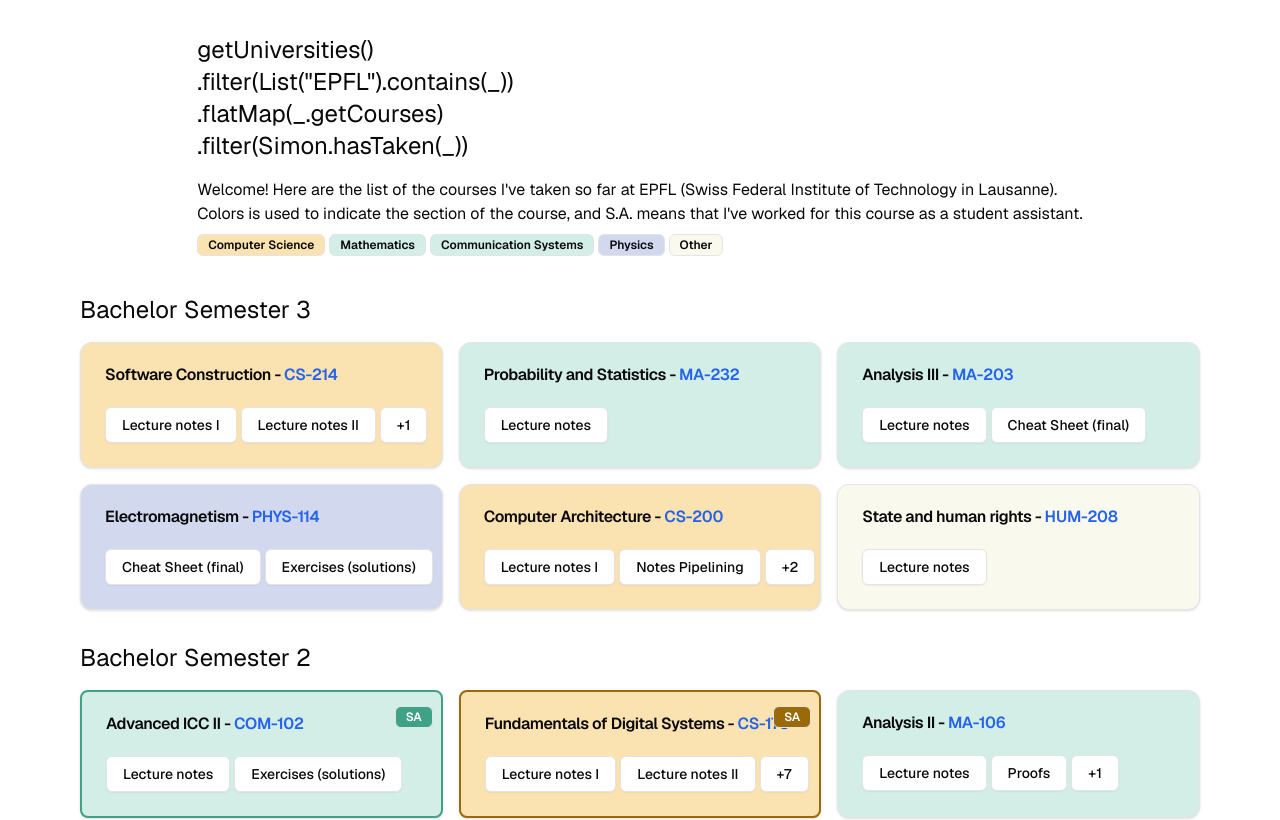
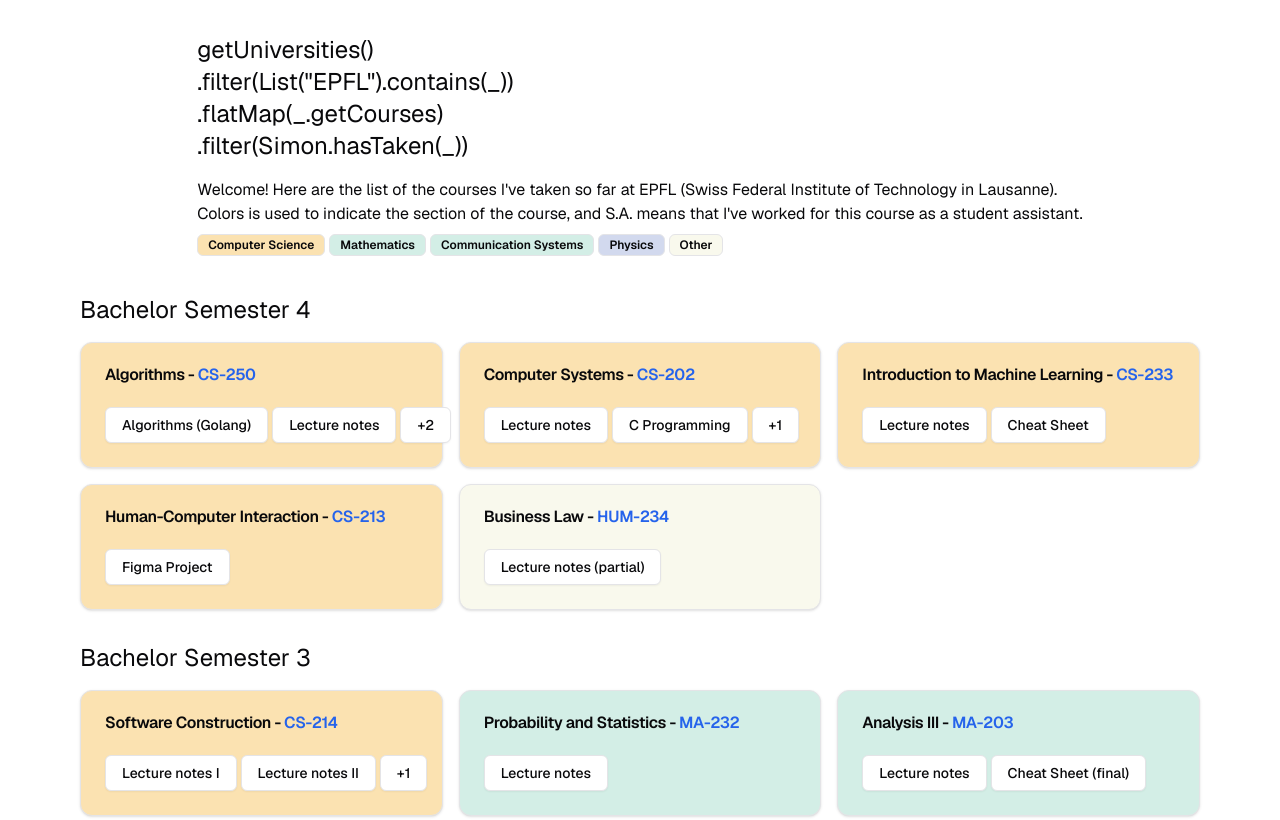
Before and after one commit to simon-epfl/academics, a Next.js app: page / in a window 1280 px wide. Shown: the top 820 px of the page. Built offline with nearby package versions, Linux system fonts and the light colour scheme.

Commit message:
add new courses

```diff
--- a/app/page.tsx
+++ b/app/page.tsx
@@ -1,3 +1,31 @@
+/*
+## Computer Systems
+
+## Intro to Machine Learning
+
+* Résumé sur la classification linéaire (perceptron, régression logistique, SVMs) : [PDF](./intro-to-machine-learning/ClassificationLinéaire/Classification%20Linéaire.pdf)
+* Résumé sur les arbres de décision et forêts aléatoires : [PDF](./intro-to-machine-learning/DecisionTrees/Decision%20Trees.pdf)
+* Résumé sur les transformers : [PDF](./intro-to-machine-learning/Transformers/Transformers.pdf)
+* Résumé sur K-Means : [PDF](./intro-to-machine-learning/KMeans/K-Means.pdf)
+* Résumé sur K-Nearest Neighbors : [PDF](./intro-to-machine-learning/KNN/KNN%20(K%20Nearest%20Neighbors).pdf)
+* Résumé sur l'optimisation : [PDF](./intro-to-machine-learning/Optimization/Optimization.pdf)
+* Résumé sur la réduction de dimensionnalité (PCA, LDA): [PDF](./intro-to-machine-learning/Réduction%20Linéaire/Réduction.pdf)
+* Résumé sur les CNNs : [PDF](./intro-to-machine-learning/CNN/CNN%20Convolutional%20Neural%20Networks.pdf)
+* Résumé sur le MLP (Multi-Layer Perceptron) : [PDF](./intro-to-machine-learning/MultiLayerPerceptron/Multi-Layer%20Perceptron.pdf)
+* Résumé sur la régression linéaire : [PDF](./intro-to-machine-learning/RegressLineaire/Régression%20Linéaire.pdf)
+* Résumé sur des notions générales en ML : [PDF](./intro-to-machine-learning/MISC/Misc.pdf)
+* Résumé sur les méthodes de validation : [PDF](./intro-to-machine-learning/Validation/Validation.pdf)
+* Résumé sur Python/Numpy : [PDF](./intro-to-machine-learning/Intro%20to%20ML%20Python.pdf)
+
+## Human Computer Interaction
+
+* Notre projet de semestre Figma : [PDF](./human-computer-interaction/IPS_Exsight.fig)
+
+## SHS : État et droit humain
+
+* Notes de cours (partielles) : [PDF](./droit-des-affaires/Droit%20des%20affaires.pdf)
+*/
+
 import {
   Card,
   CardContent,
@@ -38,6 +66,90 @@
 }
 
 const semesters = [
+  {
+    title: 'Bachelor Semester 4',
+    courses: [
+      {
+        title: "Algorithms",
+        code: "CS-250",
+        url: "https://edu.epfl.ch/coursebook/fr/algorithms-i-CS-250",
+        buttons: [
+          {
+            title: "Algorithms (Golang)",
+            url: "https://github.com/simon-epfl/algorithms"
+          },
+          {
+            title: "Lecture notes",
+            url: "https://github.com/simon-epfl/notes-ba4-simon/blob/master/algorithms/Algorithms.pdf"
+          },
+          {
+            title: "Cheat Sheet (midterm)",
+            url: "https://github.com/simon-epfl/notes-ba4-simon/blob/master/algorithms/cheat_sheet_algo_midterm.pdf"
+          },
+          {
+            title: "Cheat Sheet (final)",
+            url: "https://github.com/simon-epfl/notes-ba4-simon/blob/master/algorithms/cheat_sheet_algo_final.pdf"
+          }
+        ]
+      },
+      {
+        title: "Computer Systems",
+        code: "CS-202",
+        url: "https://edu.epfl.ch/coursebook/fr/computer-systems-CS-202",
+        buttons: [
+          {
+            title: "Lecture notes",
+            url: "https://github.com/simon-epfl/notes-ba4-simon/blob/master/computer-systems/Compsys.pdf"
+          },
+          {
+            title: "C Programming",
+            url: "https://github.com/simon-epfl/notes-ba4-simon/blob/master/computer-systems/Compsys%20C.pdf"
+          },
+          {
+            title: "Cheat Sheet",
+            url: "https://github.com/simon-epfl/notes-ba4-simon/blob/master/computer-systems/cheat_sheet_compsys.pdf"
+          }
+        ]
+      },
+      {
+        title: "Introduction to Machine Learning",
+        code: "CS-233",
+        url: "https://edu.epfl.ch/coursebook/en/introduction-to-machine-learning-CS-233",
+        buttons: [
+          {
+            title: "Lecture notes",
+            url: "https://github.com/simon-epfl/notes-ba4-simon#intro-to-machine-learning"
+          },
+          {
+            title: "Cheat Sheet",
+            url: "https://github.com/simon-epfl/notes-ba4-simon/blob/master/intro-to-machine-learning/iml_cheatsheet_side1.pdf"
+          }
+        ]
+      },
+      {
+        title: "Human-Computer Interaction",
+        code: "CS-213",
+        url: "https://edu.epfl.ch/coursebook/en/human-computer-interaction-CS-213",
+        buttons: [
+          {
+            title: "Figma Project",
+            url: "https://github.com/simon-epfl/notes-ba4-simon/blob/master/human-computer-interaction/IPS_Exsight.fig"
+          }
+        ]
+      },
+      {
+        title: "Business Law",
+        code: "HUM-234",
+        url: "https://edu.epfl.ch/coursebook/fr/droit-des-affaires-HUM-234",
+        buttons: [
+          {
+            title: "Lecture notes (partial)",
+            url: "https://github.com/simon-epfl/notes-ba4-simon/blob/master/droit-des-affaires/Droit%20des%20affaires.pdf"
+          }
+        ]
+      }
+    ]
+  },
   {
     title: 'Bachelor Semester 3',
     courses: [
```
Also changed, not shown: 1 other file (tests, documents, lock files or other folders).
